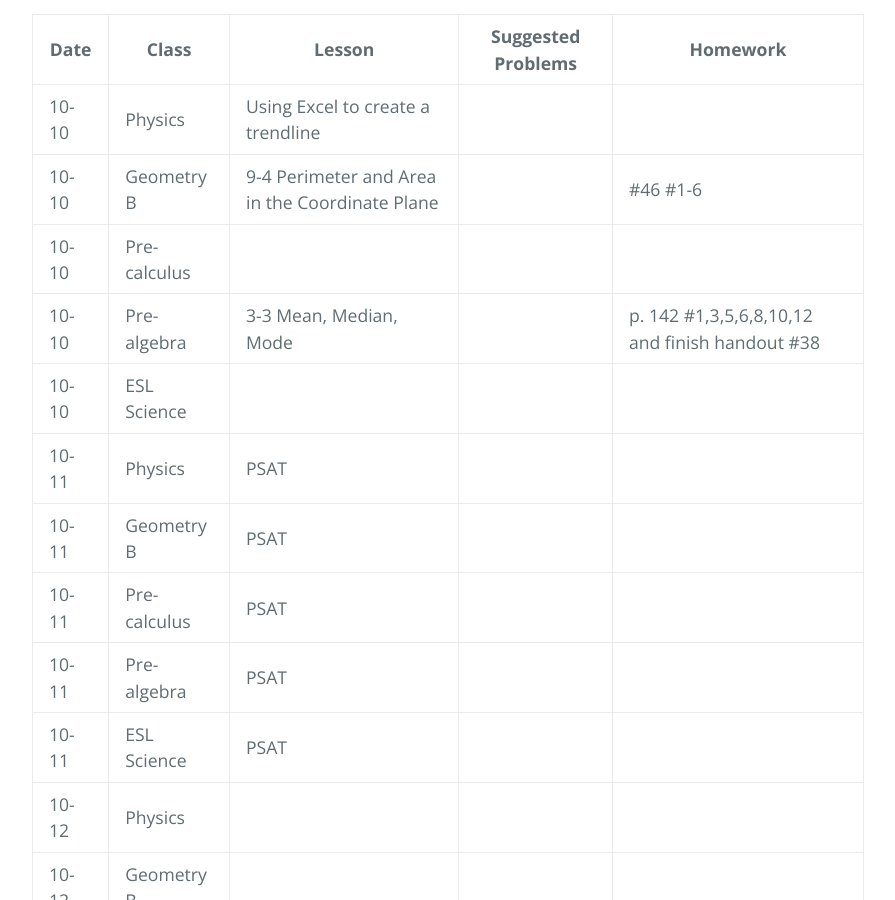
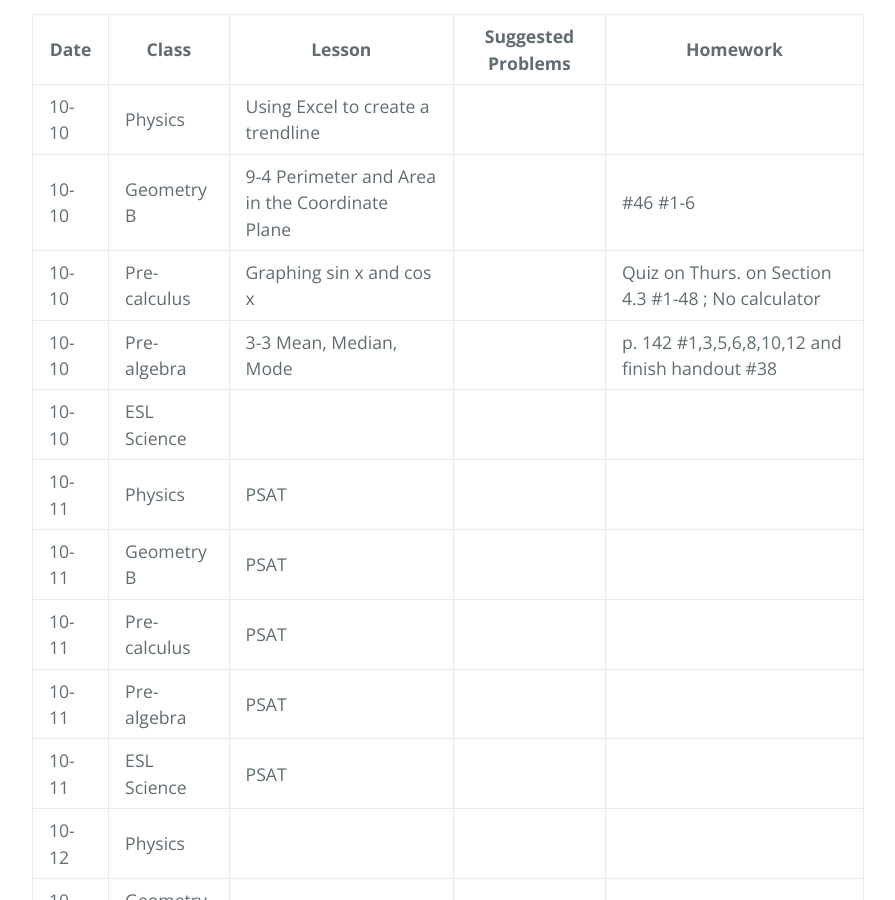
Before and after one commit to gpayoo/gpayoo, a Jekyll site: the page built from index.md, in a window 1280 px wide and 900 px high, scrolled down 554 px. Shown: the whole window, without its empty margins (192-1087 px from the left). Built offline with Jekyll 4.4.1, drawn with Linux system fonts in a browser that asks for light colours; our own code applies the rules of GitHub Pages for plain Markdown files.

Commit message:
Update index.md

```diff
--- a/index.md
+++ b/index.md
@@ -12,7 +12,7 @@ layout: default
 | ---- | ----- | ------ | -------- | ---
 | 10-10 | Physics |  Using Excel to create a trendline| |
 | 10-10 | Geometry B |  9-4 Perimeter and Area in the Coordinate Plane | | #46 #1-6 |
-| 10-10 | Pre-calculus | | |
+| 10-10 | Pre-calculus | Graphing sin x and cos x | |  Quiz on Thurs. on Section 4.3 #1-48 ; No calculator
 | 10-10 | Pre-algebra | 3-3 Mean, Median, Mode| | p. 142 #1,3,5,6,8,10,12 and finish handout #38
 | 10-10 | ESL Science | |  |
 | 10-11 | Physics | PSAT | |
```
